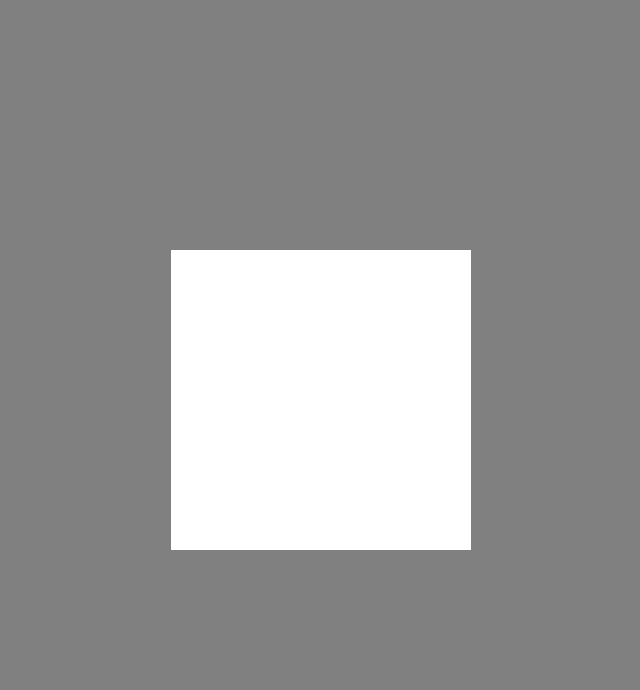
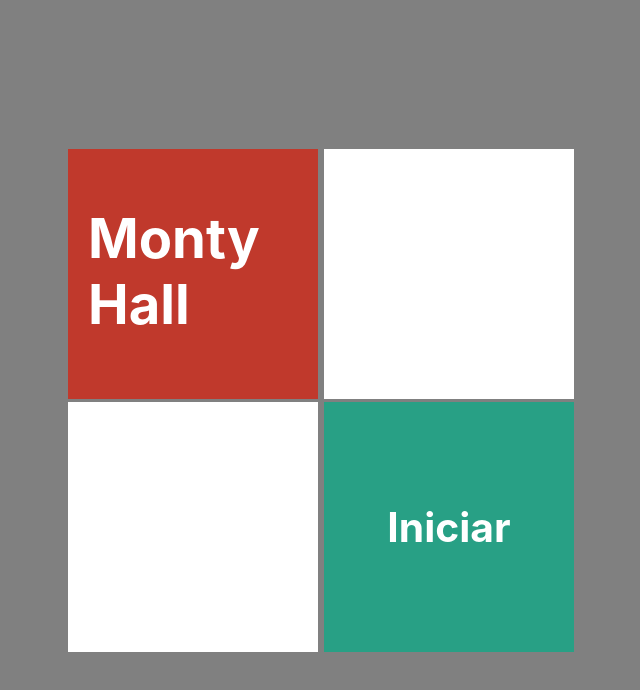
Before and after one commit to ChristanDaniel/clone-door-game, a Next.js app: page / in a window 1280 px wide. Shown: the top 690 px of the page, without its empty margins (319-959 px from the left). Built offline with nearby package versions, Linux system fonts and the light colour scheme.

Commit message:
cart da page Home

```diff
--- a/pages/index.tsx
+++ b/pages/index.tsx
@@ -1,5 +1,6 @@
 import type { NextPage } from 'next'
 import Cartao from '../src/components/Cartao'
+import Link from 'next/link'
 
 import styles from '../styles/home.module.css'
 
@@ -7,7 +8,20 @@ const Home: NextPage = () => {
 
   return (
     <div className={styles.home}>
-      <Cartao />
+      <div>
+        <Cartao bgcolor="#c0392c">
+          <h1>Monty Hall</h1>
+        </Cartao>
+        <Cartao></Cartao>
+      </div>
+      <div>
+        <Cartao></Cartao>
+        <Cartao bgcolor="#28a085">
+          <Link href={`/jogo/4/2`} passHref>
+            <h2 className={styles.link}>Iniciar</h2>
+          </Link>
+        </Cartao>
+      </div>
     </div>
   )
 }
--- a/src/components/Cartao/cartao.module.css
+++ b/src/components/Cartao/cartao.module.css
@@ -1,9 +1,9 @@
 .cartao {
     display: flex;
-    width: 300px;
-    height: 300px;
+    width: 250px;
+    height: 250px;
     color: #fff;
     margin: 3px;
-    font-size: 2rem;
+    font-size: 1.7rem;
     padding: 20px;
 }
--- a/src/components/Cartao/index.tsx
+++ b/src/components/Cartao/index.tsx
@@ -3,7 +3,7 @@ import styles from './cartao.module.css'
 
 interface CartaoProps {
     bgcolor?: string
-    children: ReactNode
+    children?: ReactNode
 }
 
 export default function Cartao(props: CartaoProps) {
```
